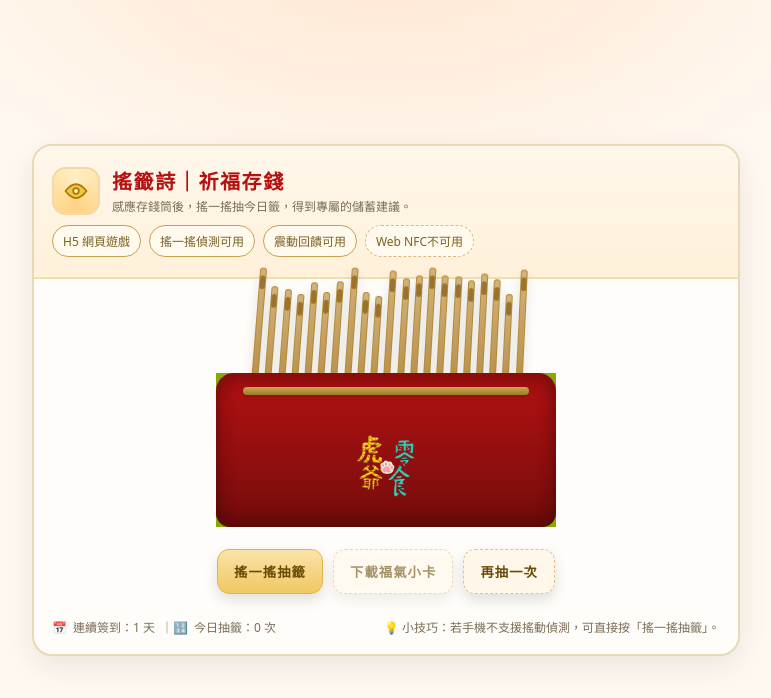
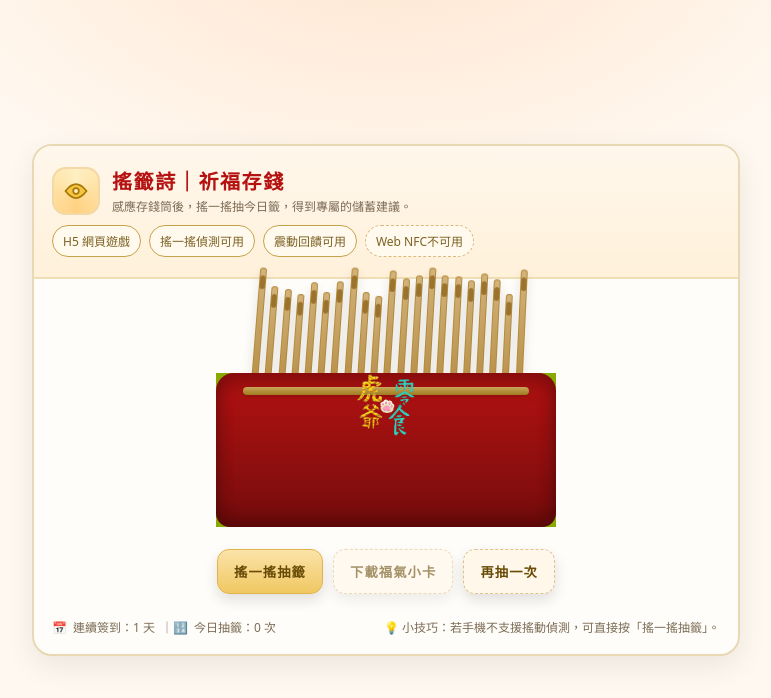
Before and after one commit to f12504-lang/tigergod, a plain HTML site: page Index.html in a window 1280 px wide. Shown: the whole page, without its empty margins (254-1025 px from the left). Drawn offline with Linux system fonts and the light colour scheme.

Commit message:
Update Index.html

```diff
--- a/Index.html
+++ b/Index.html
@@ -38,7 +38,7 @@
     .lotbox img {
     position: absolute;
     left: 50%;
-    bottom: 30px; /* 貼在籤筒上方，依比例調整 */
+    /* bottom: 30px; 貼在籤筒上方，依比例調整 */
     transform: translateX(-50%);
     width: 18%;
     height: auto;
```
